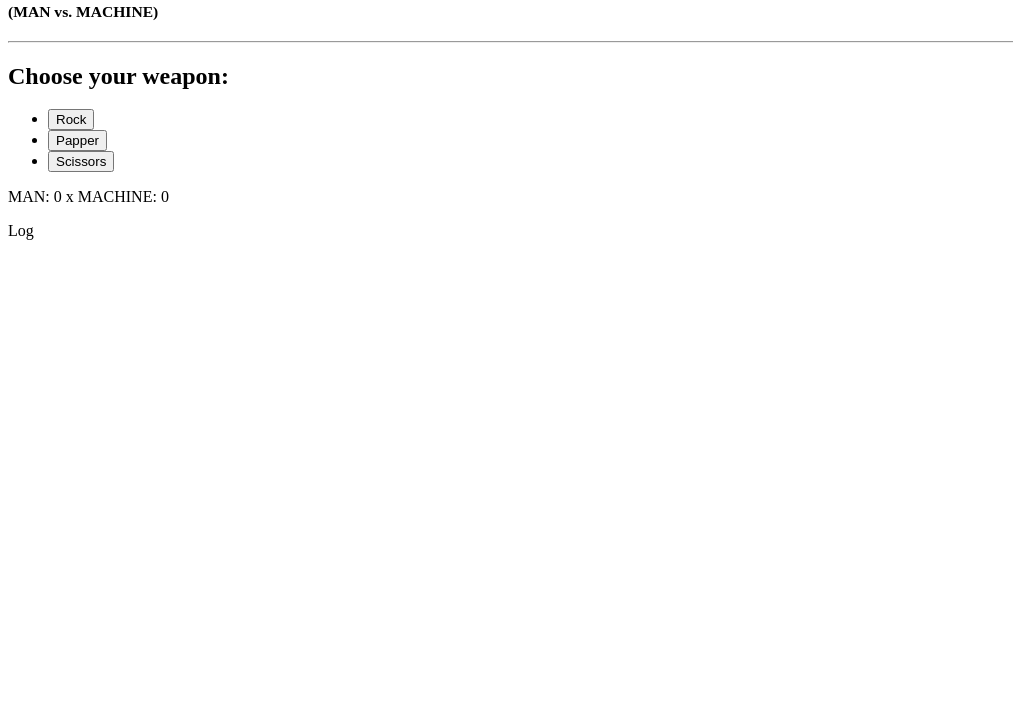
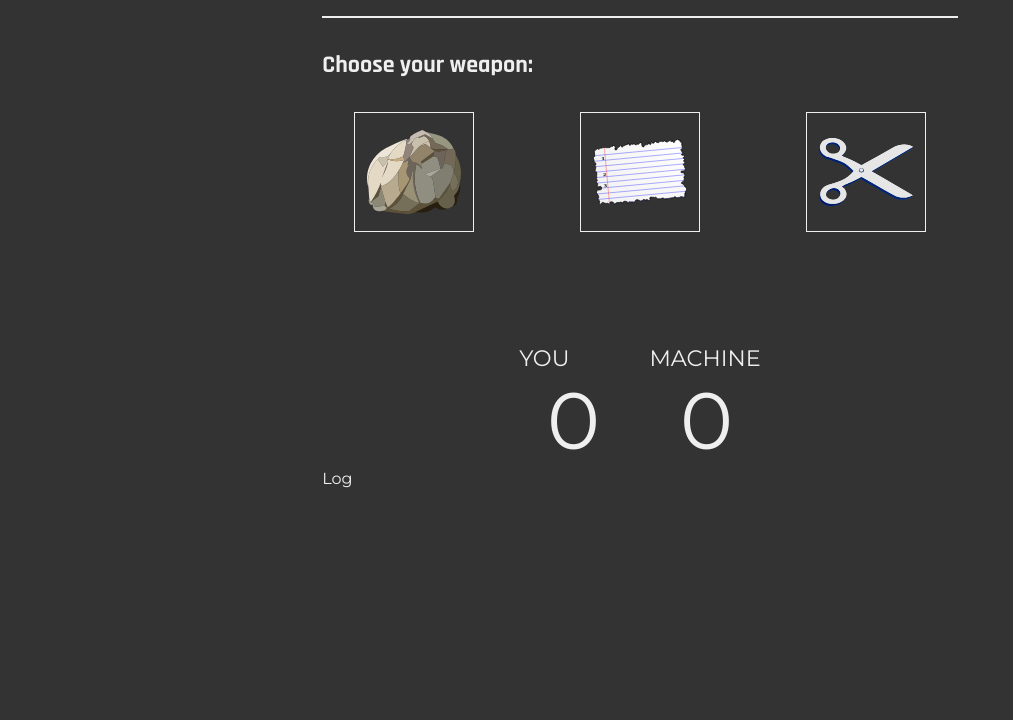
Before and after one commit to lucasfrutig0/rock-paper-scissors, a plain HTML site: page index.html in a window 1280 px wide. Shown: the part 80-800 px from the top of the page, without its empty margins (0-1013 px from the left). Drawn offline with Linux system fonts and the light colour scheme.

Commit message:
make styles for the app structure

```diff
--- a/index.html
+++ b/index.html
@@ -4,29 +4,41 @@
   <meta charset="UTF-8">
   <meta http-equiv="X-UA-Compatible" content="IE=edge">
   <meta name="viewport" content="width=device-width, initial-scale=1.0">
+  <link rel="preconnect" href="https://fonts.gstatic.com">
+  <link href="https://fonts.googleapis.com/css2?family=Montserrat&family=Rajdhani:wght@700&display=swap" rel="stylesheet">
+  <link rel="stylesheet" href="./styles/style.css">
   <title>Rock Papper Scissors</title>
 </head>
 <body>
   <div class="wrapper">
-    <h1 class="title">Rock Papper Scissors</h1>
-    <h3><small>(MAN vs. MACHINE)</small></h3>
-
-    <hr>
-
+    <div class="intro">
+      <h1 class="title">Rock Papper Scissors</h1>
+      <h3><small>(MAN vs. MACHINE)</small></h3>
+    </div>
     <h2>Choose your weapon:</h2>
     <div class="weapons">
-      <ul>
-        <li><button>Rock</button></li>
-        <li><button>Papper</button></li>
-        <li><button>Scissors</button></li>
-      </ul>
+      <div id="rock" class="button">
+        <img src="./assets/images/rock.svg" alt="Rock">
+      </div>
+
+      <div id="paper" class="button">
+        <img src="./assets/images/paper.svg" alt="Paper">
+      </div>
+
+      <div id="scissor" class="button">
+        <img src="./assets/images/scissor.svg" alt="Scissor">
+      </div>
     </div>
 
-    <div class="score">
-      <span>MAN: </span><span>0</span>
-      <span>x</span>
-      <span>MACHINE: </span><span>0</span>
-    </div>
+      <div class="score-label">
+        <div class="label">YOU</div>
+        <div class="label">MACHINE</div>
+      </div>
+
+      <div class="score-counter">
+        <div id="player-score" class="score">0</div>
+        <div id="machine-score" class="score">0</div>
+      </div>
 
     <div class="log">
       <p>Log</p>
--- /dev/null
+++ b/styles/style.css
@@ -0,0 +1,102 @@
+html {
+  box-sizing: border-box;
+  font-size: 16px;
+}
+
+*,
+*:before,
+*:after {
+  box-sizing: inherit;
+}
+
+body,
+h1,
+h2,
+h3,
+h4,
+h5,
+h6,
+p,
+ol,
+ul {
+  margin: 0;
+  padding: 0;
+  font-weight: normal;
+}
+
+ol,
+ul {
+  list-style: none;
+}
+
+img {
+  max-width: 100%;
+  height: auto;
+}
+
+body {
+  height: 100%;
+  font-family: "Montserrat", sans-serif;
+  background-color: rgba(0, 0, 0, 0.8);
+  color: #efefef;
+}
+
+h1,
+h2 {
+  font-family: "Rajdhani", sans-serif;
+}
+
+.wrapper {
+  display: grid;
+  grid-template-columns: 1fr min(60ch, calc(100% - 64px)) 1fr;
+  grid-column-gap: 32px;
+}
+
+.wrapper > * {
+  grid-column: 2;
+}
+
+.intro {
+  padding: 1rem;
+  border-bottom: 2px solid #efefef;
+  margin-bottom: 2rem;
+}
+
+.weapons {
+  display: flex;
+  justify-content: space-between;
+  align-items: center;
+
+  padding: 2rem;
+}
+
+.button {
+  width: 120px;
+  height: 120px;
+  padding: 0.751rem;
+  display: flex;
+  justify-content: center;
+  align-items: center;
+  border: 1px solid #efefef;
+}
+
+.score-label {
+  display: flex;
+  justify-content: center;
+}
+
+.label {
+  font-size: 1.4rem;
+  margin-top: 80px;
+  padding: 0 40px;
+}
+
+.score {
+  font-size: 80px;
+  padding: 0px 40px;
+}
+
+.score-counter {
+  display: flex;
+  justify-content: center;
+}
```
Also changed, not shown: app.js (added), assets/images/paper.svg (added), assets/images/rock.svg (added), assets/images/scissor.svg (added).
